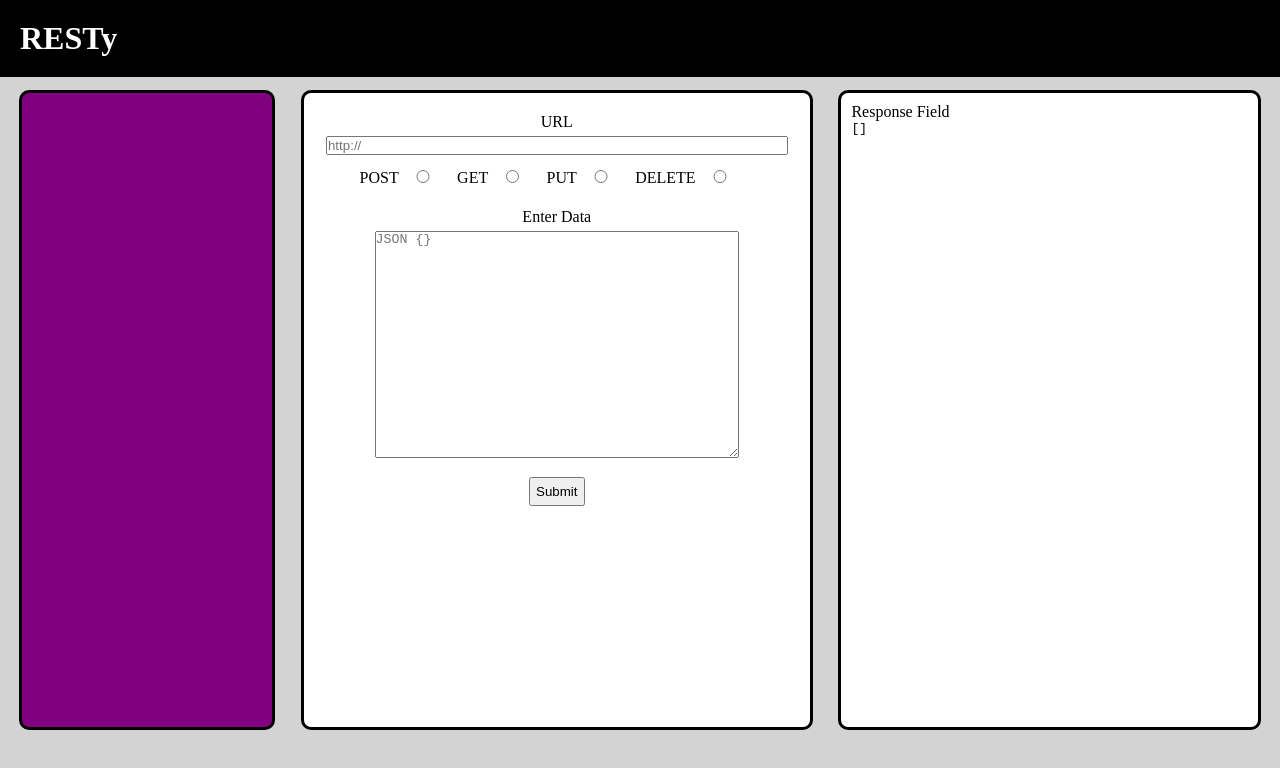
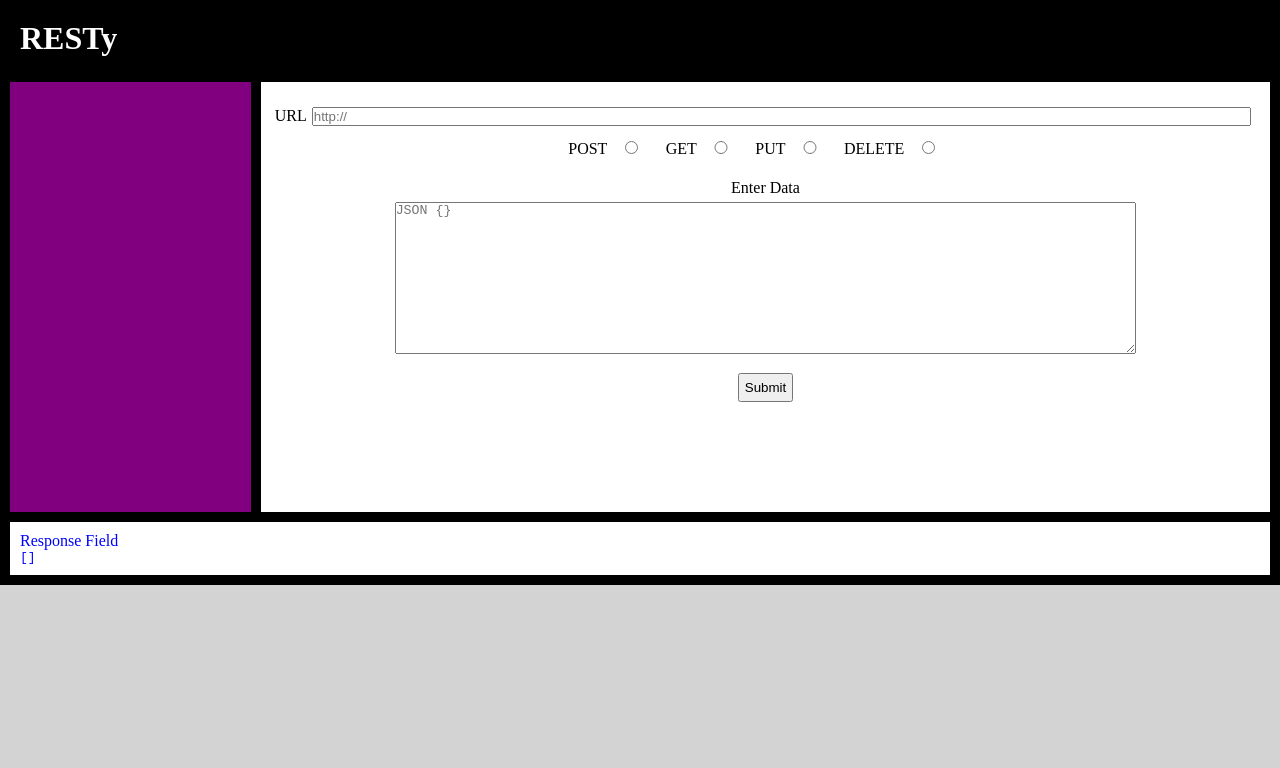
Before and after one commit to franco-ortega/lab-react-ct03-resty, a React app: page / in a window 1280 px wide. Shown: the top 768 px of the page. Built offline with nearby package versions, Linux system fonts and the light colour scheme.

Commit message:
update styling for Request, Response, PastRequestList, and App

```diff
--- a/src/components/app/App.css
+++ b/src/components/app/App.css
@@ -6,11 +6,14 @@
 
 body {
     background-color: lightgray;
+    /* display: flex; */
 }
 
 .App {
     background-color: lightgray;
     display: flex;
-    justify-content: center;
+    flex-direction: row;
+    /* justify-content: center; */
     margin: auto;
+    /* float: left; */
 }
--- a/src/components/app/App.jsx
+++ b/src/components/app/App.jsx
@@ -56,13 +56,11 @@ export default class App extends Component {
     return (
       <>
         <Header />
+
         <div className={styles.App}>
-          <div>
           <PastRequestList
             pastRequests={pastRequests}
           />
-          </div>
-          <div>
           <Request
             handleUrlChange={this.handleUrlChange}
             handleRadioChange={this.handleRadioChange}
@@ -70,10 +68,9 @@ export default class App extends Component {
             handleSubmit={this.handleSubmit}
           />
         </div>
-          <div>
+
         <Response response={response}/>
-          </div>
-        </div>
+
       </>
     );
   }
--- a/src/components/header/Header.css
+++ b/src/components/header/Header.css
@@ -2,4 +2,5 @@
     background-color: black;
     color: white;
     padding: 20px;
+    width: 100vw;
 }
--- a/src/components/pastRequests/PastRequestList.css
+++ b/src/components/pastRequests/PastRequestList.css
@@ -2,11 +2,17 @@
     background-color: purple;
     color: lightblue;
 
-    margin: 1vmax;
+    margin: 0;
     padding: 5px;
-    height: 80vh;
+    height: 55vh;
     width: 20vw;
 
-    border: solid 3px black;
-    border-radius: 10px;
+    border-style: solid;
+    border-color: black;
+    border-width: 5px 5px 5px 10px;
+    /* border-radius: 10px; */
+
+    overflow-y: scroll;
+    scrollbar-color: rebeccapurple green;
+    scrollbar-width: thin;
 }
--- a/src/components/requests/Request.css
+++ b/src/components/requests/Request.css
@@ -1,17 +1,19 @@
 .Request {
     background-color: white;
 
-    margin: 1vmax;
+    margin: 0;
     padding: 10px;
-    height: 80vh;
-    width: 40vw;
+    height: 55vh;
+    width: 80vw;
 
     display: flex;
     flex-direction: column;
     align-items: center;
 
-    border: solid 3px black;
-    border-radius: 10px;
+    border-style: solid;
+    border-color: black;
+    border-width: 5px 10px 5px 5px;
+    /* border-radius: 10px; */
 
     label {
         margin-top: 10px;
--- a/src/components/requests/Request.jsx
+++ b/src/components/requests/Request.jsx
@@ -66,7 +66,7 @@ export default function Request({
           <textarea
             id="data"
             type="text"
-            rows="15"
+            rows="10"
             cols="50"
             placeholder="JSON {}"
             onChange={handleDataChange}
--- a/src/components/response/Response.css
+++ b/src/components/response/Response.css
@@ -1,11 +1,21 @@
 .Response {
     background-color: white;
+    color: blue;
 
-    margin: 1vmax;
+    margin: 0;
     padding: 10px;
-    height: 80vh;
-    width: 33vw;
+    height: fit-content;
+    width: 100%;
 
-    border: solid 3px black;
-    border-radius: 10px;
+    border-style: solid;
+    border-color: black;
+    border-width: 5px 10px 10px 10px;
+    /* border-radius: 10px; */
+
+    word-wrap: break-word;
+
+    overflow-y: scroll;
+    scrollbar-color: rebeccapurple green;
+    scrollbar-width: thin;
+
 }
```
Lines whose indentation alone changed are shown as unchanged.
